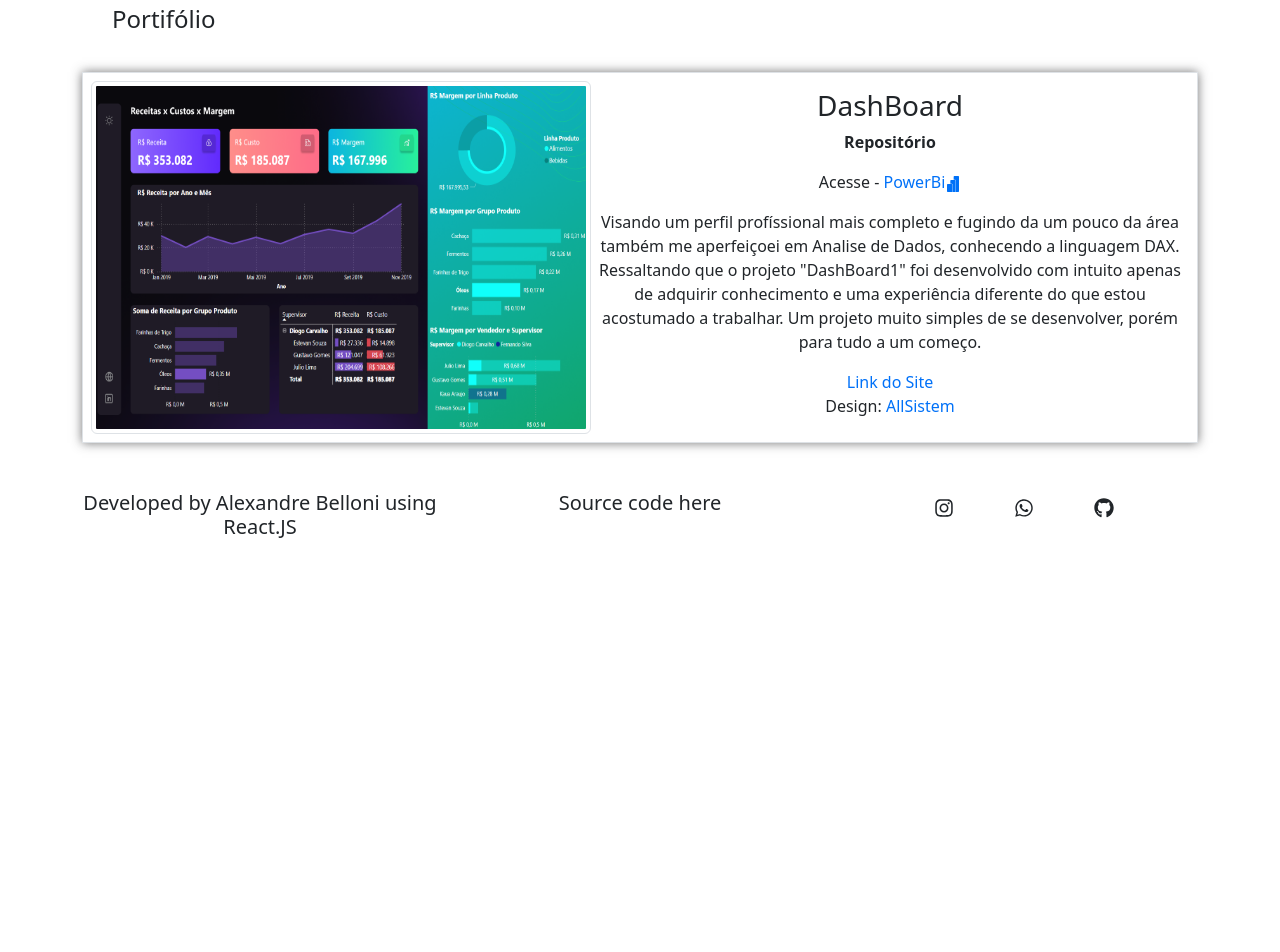
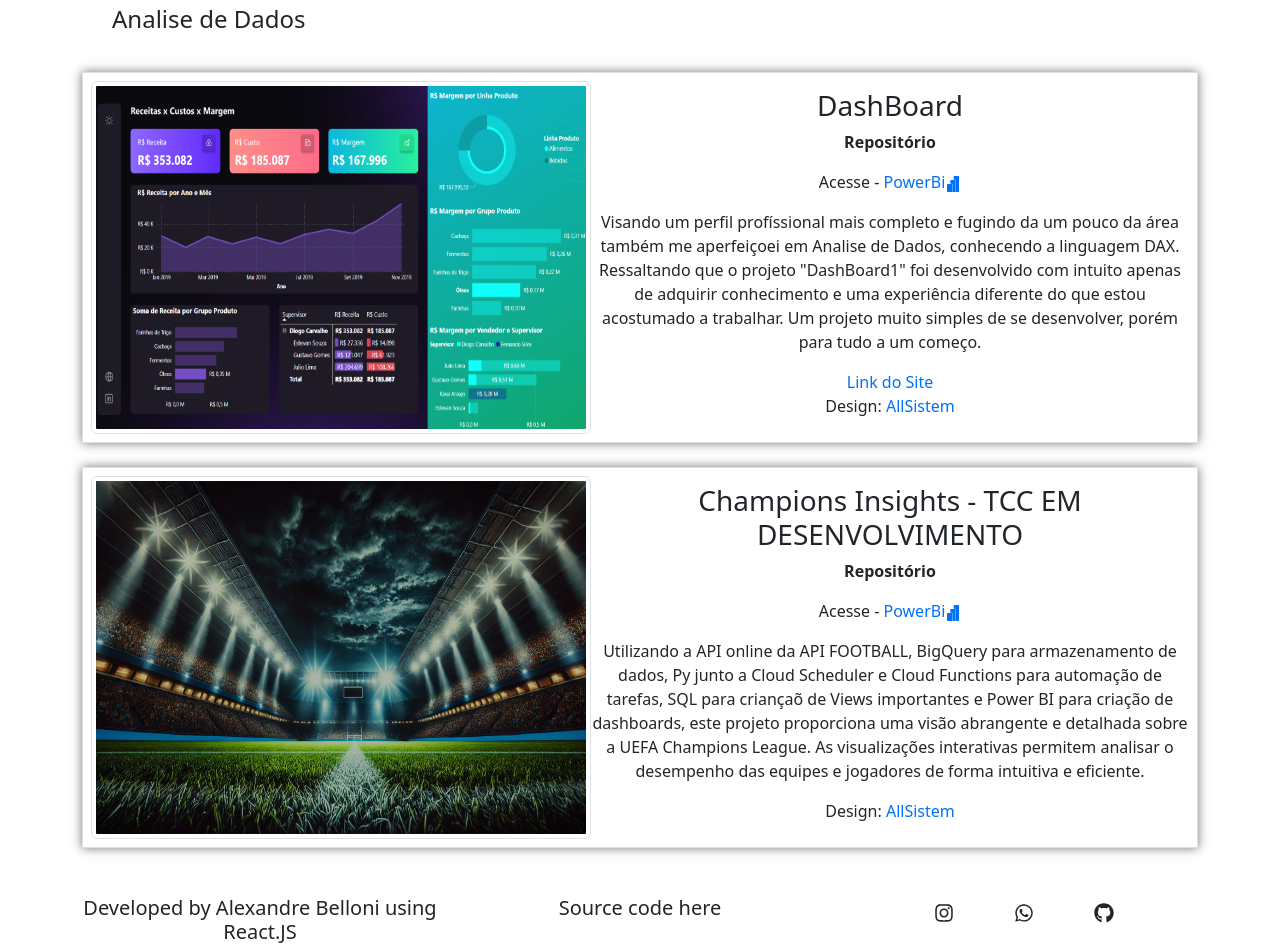
Before and after one commit to Alexandre10y/Portfifolio, a React (Create React App) app: page /Project in a window 1280 px wide. Shown: the part 2656-3608 px from the top of the page. Before the commit the page ends 3203 px from the top, so only its background shows below. Built offline with nearby package versions, Linux system fonts and the light colour scheme.

Commit message:
Carregando dash tcc

```diff
--- a/src/App.js
+++ b/src/App.js
@@ -6,21 +6,26 @@ import Home from './Pages/Home';
 import About from './Pages/About';
 import Project from './Pages/Project';
 import Dashboard from './Pages/Project/dashboard';
-import { Route, Routes } from 'react-router-dom';
+import { Route, Routes, useLocation } from 'react-router-dom';
+
 function App() {
+  const location = useLocation();
+
   return (
     <div className="App">
-      <Header/>
+      <Header />
       <main>
-      <Routes>
+        <Routes>
           <Route exact path='/' Component={Home} />
           <Route path='/Home' Component={Home} />
-          <Route path='/About' Component={About} />
           <Route path='/Project' Component={Project} />
           <Route path='/Dashboard' Component={Dashboard} />
         </Routes>
       </main>
-      <Footer/>
+      {location.pathname !== '/About' && <Footer />}
+      <Routes>
+        <Route path='/About' Component={About} />
+      </Routes>
     </div>
   );
 }
--- a/src/Pages/About/index.jsx
+++ b/src/Pages/About/index.jsx
@@ -4,9 +4,10 @@ import Image from 'react-bootstrap/Image';
 import Col from 'react-bootstrap/Col';
 import './style.css';
 function about() {
+
     return (
         <>
-            <div className="sobre-container p-3 height-100">
+            <div className="sobre-container p-3 ">
                 <div className="sobre-content ">
                     <div className='d-flex'>
 
--- a/src/Pages/About/style.css
+++ b/src/Pages/About/style.css
@@ -2,7 +2,7 @@
     display: flex;
     justify-content: center;
     align-items: center;
-    background-color: #f4f4f4;
+    background-color: #ffffff;
     /* Cor de fundo da tela */
 }
 
@@ -14,6 +14,7 @@
     box-shadow: 0 0 100px rgba(0, 0, 0, 0.1);
 }
 .height-100{
+    height: 100%;
     height: 100vh;
 }
 ul li{
--- a/src/Pages/Project/index.jsx
+++ b/src/Pages/Project/index.jsx
@@ -10,6 +10,7 @@ import alexandreAulas from '../../images/prof..png'
 import Angulo from '../../images/angulo.jpg'
 import Jogo from '../../images/Jogo/unity.png'
 import DashBoard from '../../images/Jogo/dashboard.png'
+import TCCIMG from '../../images/Jogo/tela_inicial_fundo.jpg'
 import { SiPowerbi } from "react-icons/si";
 import './style.css'
 function Projeto() {
@@ -131,9 +132,9 @@ function Projeto() {
                     <br />
                 </div>
 
-                <h4 className='alinha'>Portifólio</h4>
+                <h4 className='alinha'>Analise de Dados</h4>
                 <div>
-                    {/* Hotel Laranjeiras */}
+                    {/* Dashboard de Finanças */}
                     <div className='p-2 d-flex border'>
                         <div className="img-hotel " >
                             <Image className="img-hotel h-1" src={DashBoard} thumbnail />
@@ -155,6 +156,24 @@ function Projeto() {
                     </div>
                     <br />
                 </div>
+                <div>
+                    {/* Dashboard TCC */}
+                    <div className='p-2 d-flex border'>
+                        <div className="img-hotel " >
+                            <Image className="img-hotel h-1" src={TCCIMG} thumbnail />
+                        </div>
+                        <Col className='text-hotel pt-2'>
+                            <h3>Champions Insights - TCC EM DESENVOLVIMENTO</h3>
+                            <p><strong>Repositório</strong></p>
+                            <p>Acesse -<a target='_blank' className='textfinal' href="https://app.powerbi.com/view?r=eyJrIjoiODQxZWRiNTgtNTI0OS00MzZjLTgyYzItM2JhYTQ2ZjdkODM2IiwidCI6IjBiYWIxNGQ4LTEyNTktNDQyYi05MDQ0LTk2NjU4MWRjOWM2MyJ9"> PowerBi<SiPowerbi /> </a></p>
+                            <p>
+                                Utilizando a API online da API FOOTBALL, BigQuery para armazenamento de dados, Py junto a Cloud Scheduler e Cloud Functions para automação de tarefas, SQL para criançaõ de Views importantes e Power BI para criação de dashboards, este projeto proporciona uma visão abrangente e detalhada sobre a UEFA Champions League. As visualizações interativas permitem analisar o desempenho das equipes e jogadores de forma intuitiva e eficiente.
+                            </p>
+                            <p class="tamanho" >Design: <a class="textfinal" href="tel:+5542984022669">AllSistem</a></p>
+                        </Col>
+                    </div>
+                    <br />
+                </div>
             </Container>
         </>
     );
```
Also changed, not shown: src/Pages/Project/projectTcc.jsx (added, +18 -0 lines), src/images/Jogo/tela_inicial_fundo.jpg (added).
